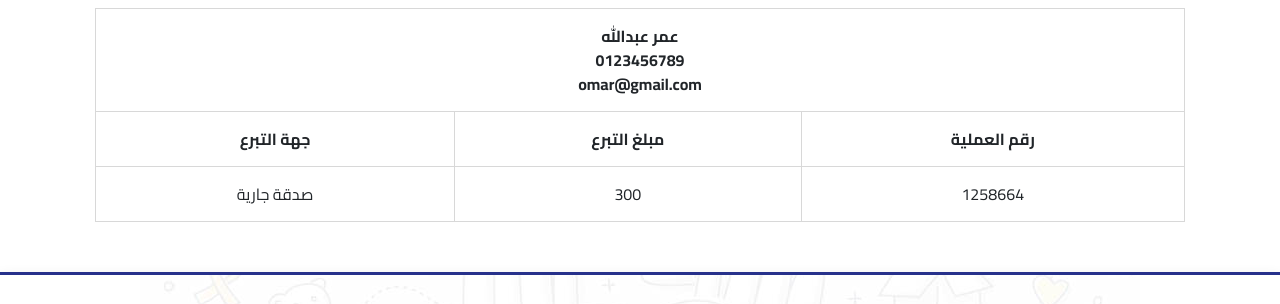
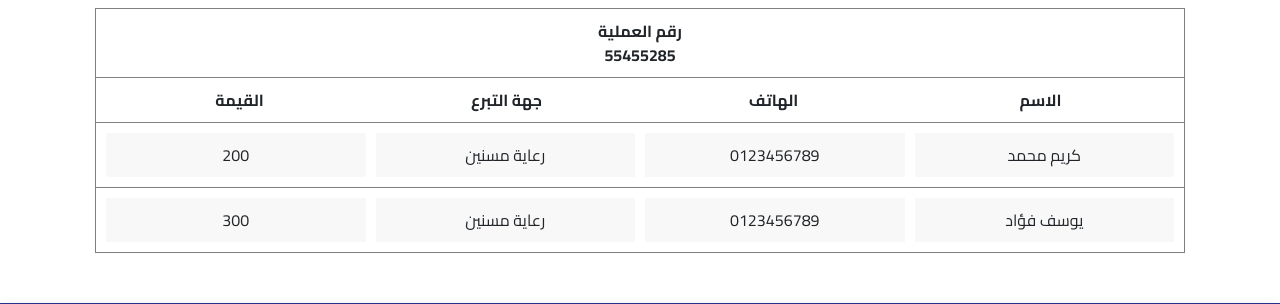
Before and after one commit to kareem22T/donate-form, a plain HTML site: page thanks.html in a window 1280 px wide. Shown: the part 403-707 px from the top of the page. Drawn offline with nearby package versions, Linux system fonts and the light colour scheme.

Commit message:
edit thanks

```diff
--- a/assets/sass/custome.scss
+++ b/assets/sass/custome.scss
@@ -303,3 +303,58 @@ html {
     flex-direction: column;
     gap: 15px;
 }
+
+.thanks {
+    thead, tbody {
+        th, td {
+            border: 1px solid gray;
+            padding: 10px;
+        }
+    }
+    tbody {
+        tr ul {
+            gap: 10px;
+            li {
+                background-color: rgba(241, 240, 240, 0.444);
+                padding: 10px;
+                @media (max-width: 575.98px) {
+                    display: grid;
+                    grid-template-columns: 1fr 2fr;
+                }
+                gap: 10px;
+                span {
+                    @extend %flex-center;
+                    width: 100%;
+                    height: 100%;
+                    @media (max-width: 575.98px) {
+                        background-color: white;
+                        padding: 5px;
+                    }
+                    &.mobile {
+                        display: none;
+                        @media (max-width: 575.98px) {
+                            display: block;
+                        }
+                    }
+                }
+            }
+        }
+    }
+    tr {
+        @media (max-width: 575.98px) {
+            &.pc {
+                display: none;
+            }
+        }
+        ul {
+            list-style: none;
+            display: grid;
+            margin: 0;
+            padding: 0;
+            grid-template-columns: repeat(4, 1fr);
+            @media (max-width: 575.98px) {
+                grid-template-columns: repeat(1, 1fr);
+            }
+        }
+    }
+}
--- a/thanks.html
+++ b/thanks.html
@@ -14,7 +14,7 @@
     <link rel="stylesheet" href="./assets/css/main.css">
     <link rel="preconnect" href="https://fonts.googleapis.com">
     <link rel="preconnect" href="https://fonts.gstatic.com" crossorigin>
-    <link rel="stylesheet" href="assets/css/custome.css">
+    <link rel="stylesheet" href="assets/css/custome.css?v=0.1">
     <link href="https://fonts.googleapis.com/css2?family=Cairo:wght@200;300;400;500;600;700;800&display=swap"
     rel="stylesheet">
     <link rel="stylesheet" href="https://cdnjs.cloudflare.com/ajax/libs/animate.css/4.1.1/animate.min.css" />
@@ -28,10 +28,6 @@
             display: flex;
             flex-direction: column;
             justify-content: space-between;
-        }
-        td, th {
-            padding: 15px;
-            border: 1px solid rgb(216, 216, 216);
         }
     </style>
 </head>
@@ -130,27 +126,74 @@
         <section class="success-msg text-center">
             <i class="fa-regular fa-circle-check text-success"></i>
             <h1 class="text-success">تم التبرع بنجاح</h1>
-            <table class="mt-4 w-100">
+            <table class="mt-4 w-100 thanks">
                 <thead>
                     <tr>
-                        <th colspan="3">
-                            عمر عبدالله
+                        <th>
+                            رقم العملية
                             <br>
-                            0123456789
-                            <br>
-                            omar@gmail.com
+                            55455285
+                        </th>
+                    </tr>
+                    <tr class="pc">
+                        <th>
+                            <ul>
+                                <li>الاسم</li>
+                                <li>الهاتف</li>
+                                <li>جهة التبرع</li>
+                                <li>القيمة</li>
+                            </ul>
                         </th>
                     </tr>
                     <tr>
-                        <th>رقم العملية</th>
-                        <th>مبلغ التبرع</th>
-                        <th>جهة التبرع</th>
+
                     </tr>
                 </thead>
                 <tbody>
-                    <td>1258664</td>
-                    <td>300</td>
-                    <td>صدقة جارية</td>
+                    <tr>
+                        <td>
+                            <ul>
+                                <li>
+                                    <span class="mobile">الاسم</span>
+                                    <span>كريم محمد</span>
+                                </li>
+                                <li>
+                                    <span class="mobile">الهاتف</span>
+                                    <span>0123456789</span>
+                                </li>
+                                <li>
+                                    <span class="mobile">جهة التبرع</span>
+                                    <span>رعاية مسنين</span>
+                                </li>
+                                <li>
+                                    <span class="mobile">القيمة</span>
+                                    <span>200</span>
+                                </li>
+                            </ul>
+                        </td>
+                    </tr>
+                    <tr>
+                        <td>
+                            <ul>
+                                <li>
+                                    <span class="mobile">الاسم</span>
+                                    <span>يوسف فؤاد</span>
+                                </li>
+                                <li>
+                                    <span class="mobile">الهاتف</span>
+                                    <span>0123456789</span>
+                                </li>
+                                <li>
+                                    <span class="mobile">جهة التبرع</span>
+                                    <span>رعاية مسنين</span>
+                                </li>
+                                <li>
+                                    <span class="mobile">القيمة</span>
+                                    <span>300</span>
+                                </li>
+                            </ul>
+                        </td>
+                    </tr>
                 </tbody>
             </table>
         </section>
```
Also changed, not shown: donate.html (+1 -1 lines), assets/css/custome.css, 3 other files.
